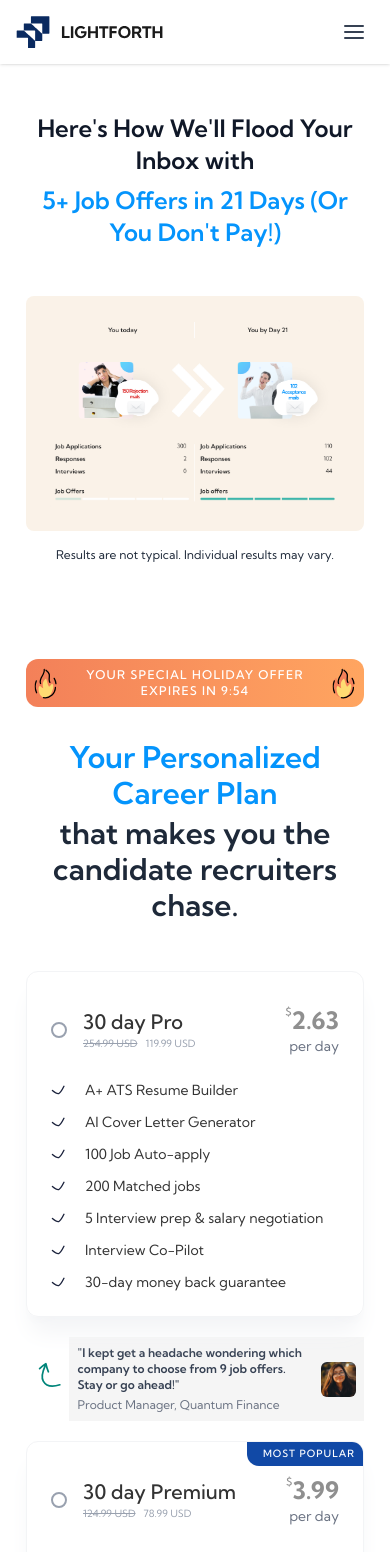
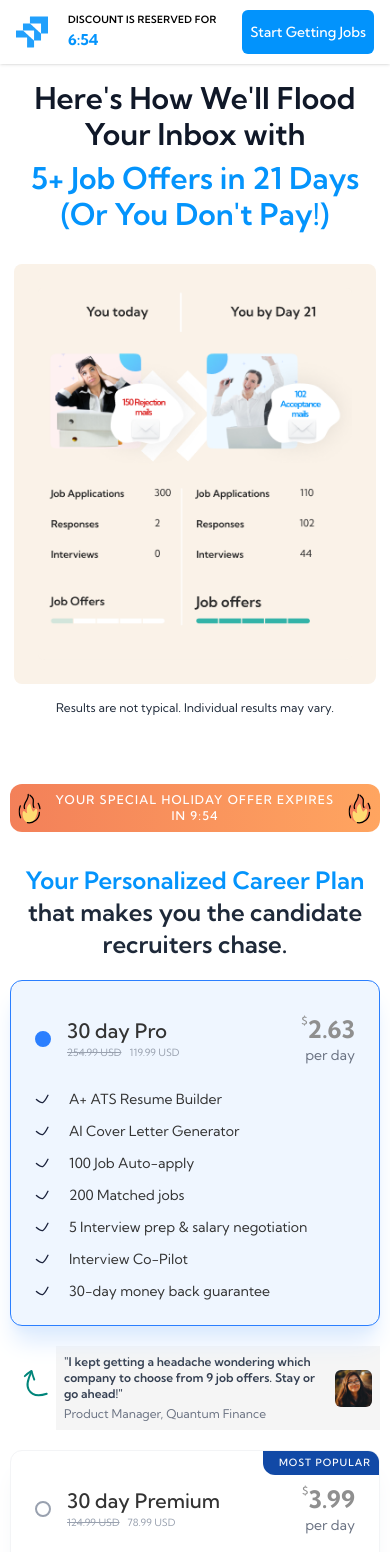
Before and after one commit to lightforth-org/marketing, a Next.js app: page / in a window 390 px wide. Shown: the top 1552 px of the page. Built offline with nearby package versions, Linux system fonts and the light colour scheme.

Commit message:
feat:made pricing plan clickable

```diff
--- a/app/globals.css
+++ b/app/globals.css
@@ -59,3 +59,17 @@ body {
     padding: 0 10px;
   }
 }
+
+@keyframes ping {
+  90%,
+  100% {
+    transform: scale(1.8);
+    opacity: 0;
+  }
+}
+
+@keyframes pulse {
+  50% {
+    opacity: 0.4;
+  }
+}
--- a/app/page.tsx
+++ b/app/page.tsx
@@ -38,7 +38,7 @@ export default function Home() {
         <PricingWithTestimonials
           heading="Get 5+ job offers in 21 days."
           subHeading="Cancel when you feel like it."
-          tagColor="#00857A"
+          tagColor="#1149A6"
         />
       </main>
       <Footer />
--- a/components/hero.tsx
+++ b/components/hero.tsx
@@ -3,22 +3,30 @@ import Image from "next/image";
 
 const HeroSection = () => {
   return (
-    <div className="pt-28 pb-12 md:py-16 lg:pt-32 lg:pb-20">
-      <div className="max-w-7xl mx-auto px-4 sm:px-6 lg:px-8">
+    <div className="pt-20 pb-5 md:py-16 lg:pt-32 lg:pb-20">
+      <div className="md:max-w-7xl mx-auto px-1 sm:px-6 lg:px-8">
         <div className="text-center">
-          <h1 className="text-2xl md:text-3xl lg:text-4xl font-semibold text-gray-900 mb-2">
+          <h1 className="text-3xl md:text-3xl lg:text-4xl font-semibold text-gray-900 mb-2">
             Here&apos;s How We&apos;ll Flood Your Inbox with
           </h1>
-          <h2 className="text-2xl md:text-3xl lg:text-4xl font-semibold text-[#0494FC] mb-8">
+          <h2 className="text-3xl md:text-3xl lg:text-4xl font-semibold text-[#0494FC] mb-8">
             5+ Job Offers in 21 Days (Or You Don&apos;t Pay!)
           </h2>
 
-          <div className="bg-[#FAF2E8] rounded-lg p-6 max-w-4xl mx-auto mt-12">
+          <div className="bg-[#FAF2E8] rounded-lg p-6 max-w-4xl mx-auto mt-5 lg:mt-12">
             <Image
               src="/images/hero-value.png"
               alt="Value Bump Image"
               width={856}
               height={553}
+              className="hidden md:block"
+            />
+            <Image
+              src="/images/hero-value-mobile.png"
+              alt="Value Bump Image"
+              width={350}
+              height={414}
+              className="block md:hidden"
             />
           </div>
         </div>
--- a/components/navbar.tsx
+++ b/components/navbar.tsx
@@ -1,18 +1,14 @@
 "use client";
-import React, { useState } from "react";
+import Image from "next/image";
 import Link from "next/link";
-import Image from "next/image";
-import { FiMenu, FiX } from "react-icons/fi";
 import CountdownTimer from "./timer";
 
 const Navbar = ({ onClickScroll }: { onClickScroll: () => void }) => {
-  const [isMenuOpen, setIsMenuOpen] = useState(false);
-
   return (
     <nav className="bg-white fixed top-0 left-0  z-50 w-full  shadow-sm">
       <div className="mx-auto px-4 sm:px-6 lg:px-18">
-        <div className="flex justify-between h-16">
-          <div className="flex gap-x-24">
+        <div className="flex justify-between gap-x-1 lg:gap-x-0 h-16">
+          <div className="flex gap-x-5 lg:gap-x-24 items-center">
             <div className="flex items-center">
               <div className="flex-shrink-0">
                 <Link href="/">
@@ -20,74 +16,62 @@ const Navbar = ({ onClickScroll }: { onClickScroll: () => void }) => {
                     <Image
                       src="/images/logo.svg"
                       alt="Lightforth Logo"
+                      width={25}
+                      height={24}
+                      className="h-8 w-auto hidden lg:block"
+                    />
+                  </div>
+                </Link>
+              </div>
+              <div className="">
+                <Link href="/">
+                  <div className="h-8 w-auto cursor-pointer">
+                    <Image
+                      src="/images/logo-sm.svg"
+                      alt="Lightforth Logo small"
                       width={120}
                       height={32}
-                      className="h-8 w-auto"
+                      className="h-8 w-auto block lg:hidden"
                     />
                   </div>
                 </Link>
               </div>
             </div>
 
-            <div className="hidden md:flex items-center">
-              <div className="flex flex-row items-center space-x-2">
-                <div className="text-sm font-semibold text-black tracking-wide">
-                  DISCOUNT IS RESERVED FOR
-                </div>
-                <div className="text-[#0494FC] text-lg font-bold">
-                  <CountdownTimer durationInMinutes={7} />
-                </div>
+            <div className="inline-flex flex-col items-start lg:flex-row lg:items-center gap-x-1">
+              <div className="text-[10px] lg:text-sm font-semibold text-black tracking-wide">
+                DISCOUNT IS RESERVED FOR
+              </div>
+              <div className="text-[#0494FC] text-md lg:text-lg font-bold">
+                <CountdownTimer durationInMinutes={7} />
               </div>
             </div>
           </div>
 
-          <div className="flex items-center md:w-md">
-            <div className="w-full hidden md:block">
+          <div className="flex justify-center items-center md:w-md">
+            <div className="w-full">
               <button
-                className="w-full bg-[#0494FC] hover:bg-[#0494FC]/90 text-white font-medium text-sm  py-3 px-14 cursor-pointer rounded-md transition duration-300"
+                className="relative w-full text-nowrap bg-[#0494FC] hover:bg-[#0494FC]/90 text-white font-medium text-sm py-3 px-2 lg:px-14 cursor-pointer rounded-md transition duration-300 overflow-hidden"
                 onClick={onClickScroll}
               >
-                Start Getting Jobs
-              </button>
-            </div>
+                <span className="relative z-10">Start Getting Jobs</span>
 
-            {/* Mobile menu button */}
-            <div className="md:hidden flex items-center">
-              <button
-                onClick={() => setIsMenuOpen(!isMenuOpen)}
-                className="inline-flex items-center justify-center p-2 rounded-md text-gray-700 hover:text-gray-900 hover:bg-gray-100 focus:outline-none"
-              >
-                <span className="sr-only">Open main menu</span>
-                {isMenuOpen ? (
-                  <FiX className="block h-6 w-6" />
-                ) : (
-                  <FiMenu className="block h-6 w-6" />
-                )}
+                {/* Optimized ping animation */}
+                <span
+                  className="absolute inset-0 rounded-md bg-[#0494FC] opacity-40
+    animate-[ping_1.5s_cubic-bezier(0,0,0.2,1)_infinite] scale-90"
+                ></span>
+
+                {/* Optimized pulse animation */}
+                <span
+                  className="absolute -inset-0.5 rounded-lg bg-[#0494FC]/20
+    animate-[pulse_2s_cubic-bezier(0.4,0,0.6,1)_infinite] blur-[2px]"
+                ></span>
               </button>
             </div>
           </div>
         </div>
       </div>
-
-      {/* Mobile menu, show/hide based on menu state */}
-      {isMenuOpen && (
-        <div className="md:hidden bg-white shadow-lg">
-          <div className="px-2 pt-2 pb-3 space-y-3">
-            <div className="flex flex-col items-center justify-center">
-              <div className="text-sm font-medium text-gray-700">
-                DISCOUNT IS RESERVED FOR
-                <CountdownTimer durationInMinutes={7} className="pl-2" />
-              </div>
-              <button
-                className="mt-3 w-full bg-[#0494FC] hover:bg-[#0494fc]/90 cursor-pointer text-white font-medium py-2 px-4 rounded transition duration-300"
-                onClick={onClickScroll}
-              >
-                Start Getting Jobs
-              </button>
-            </div>
-          </div>
-        </div>
-      )}
     </nav>
   );
 };
--- a/components/pricing/pricing-plan.tsx
+++ b/components/pricing/pricing-plan.tsx
@@ -8,6 +8,8 @@ const PricingPlan = ({
   newPrice,
   tagColor = "#FFB800",
   features = [],
+  isSelected,
+  onClick,
 }: {
   type: string;
   perDay: string;
@@ -16,8 +18,17 @@ const PricingPlan = ({
   isPopular?: boolean;
   tagColor: string;
   features: string[];
+  isSelected: boolean;
+  onClick: () => void;
 }) => (
-  <div className=" p-6 relative border border-gray-100 rounded-xl overflow-hidden shadow-xl shadow-gray-100">
+  <div
+    onClick={onClick}
+    className={`p-6 relative border rounded-xl overflow-hidden shadow-xl cursor-pointer transition-all duration-300 ${
+      isSelected
+        ? "border-blue-500 shadow-blue-100 bg-blue-50"
+        : "border-gray-100 shadow-gray-100 hover:border-gray-300"
+    }`}
+  >
     {isPopular && (
       <div className="absolute top-0 -right-2 flex justify-center">
         <div
@@ -32,7 +43,11 @@ const PricingPlan = ({
     <div className="flex justify-between items-center mt-2 mb-6">
       <div>
         <div className="flex items-center gap-x-2">
-          <div className="h-4 w-4 rounded-full border-2 border-gray-400 mr-2"></div>
+          <div
+            className={`h-4 w-4 rounded-full border-2 ${
+              isSelected ? "border-blue-500 bg-blue-500" : "border-gray-400"
+            } mr-2`}
+          ></div>
           <div>
             <h3 className="font-medium text-xl">{type}</h3>
             <p className="text-[10px] text-gray-400 space-x-2">
--- a/components/pricing/pricing-with-testimonials.tsx
+++ b/components/pricing/pricing-with-testimonials.tsx
@@ -1,3 +1,4 @@
+import { useState } from "react";
 import SpecialOffer from "../special-offer";
 import PricingPlan from "./pricing-plan";
 import Testimonial from "./testimonial";
@@ -11,6 +12,8 @@ const PricingWithTestimonials = ({
   subHeading: string;
   tagColor: string;
 }) => {
+  const [selectedPlan, setSelectedPlan] = useState<string>("Pro");
+
   // Features for Pro plan
   const proFeatures = [
     "A+ ATS Resume Builder",
@@ -35,16 +38,15 @@ const PricingWithTestimonials = ({
 
   return (
     <div className="bg-white py-12 md:py-16">
-      <div className="max-w-4xl mx-auto px-4 sm:px-6 lg:px-8">
-        {/* Holiday Offer Banner */}
-        <SpecialOffer />
-
+      {/* Holiday Offer Banner */}
+      <SpecialOffer />
+      <div className="md:max-w-4xl mx-auto sm:px-6 lg:px-8">
         {/* Headline */}
-        <div className="text-center mb-12">
-          <h2 className="text-3xl md:text-4xl font-semibold text-[#0494FC] mb-1">
+        <div className="text-center mb-5 lg:mb-12">
+          <h2 className="text-2xl md:text-4xl font-semibold text-[#0494FC] lg:mb-1">
             {heading}
           </h2>
-          <p className="text-3xl md:text-4xl font-semibold text-gray-800">
+          <p className="text-2xl md:text-4xl font-semibold text-gray-800">
             {subHeading}
           </p>
         </div>
@@ -60,15 +62,18 @@ const PricingWithTestimonials = ({
               newPrice="119.99 USD"
               features={proFeatures}
               tagColor={tagColor}
+              isSelected={selectedPlan === "Pro"}
+              onClick={() => setSelectedPlan("Pro")}
             />
             <Testimonial
-              quote='"I kept get a headache wondering which company to choose from 9 job offers. Stay or go ahead!"'
+              quote='"I kept getting a headache wondering which company to choose from 9 job offers. Stay or go ahead!"'
               role="Product Manager"
               company="Quantum Finance"
               imageSrc="/images/female.png"
             />
           </div>
 
+          {/* Premium Plan */}
           <div className="w-full space-y-5">
             <PricingPlan
               type="30 day Premium"
@@ -78,22 +83,16 @@ const PricingWithTestimonials = ({
               isPopular={true}
               features={premiumFeatures}
               tagColor={tagColor}
+              isSelected={selectedPlan === "Premium"}
+              onClick={() => setSelectedPlan("Premium")}
             />
             <Testimonial
-              quote='"I got 9 job offers but I needed a salary higher than $200K/year. This was the plan that gave me that"'
+              quote='"I got 9 job offers but I needed a salary higher than $200K/year. This was the plan that gave me that."'
               role="Chief Marketing Officer"
               company="Chase"
               imageSrc="/images/male.png"
             />
           </div>
-          {/* Premium Plan */}
-        </div>
-
-        {/* Testimonials */}
-        <div className="mt-8 flex flex-col md:flex-row gap-4">
-          {/* Testimonial 1 */}
-
-          {/* Testimonial 2 */}
         </div>
 
         {/* CTA Button */}
@@ -107,7 +106,7 @@ const PricingWithTestimonials = ({
         </div>
 
         {/* Fine Print */}
-        <div className="mt-8 text-xs text-gray-300 text-center ">
+        <div className="mt-8 text-xs text-gray-300 text-center">
           <p>
             By continuing, you agree to pay 78.99USD for your plan and agree
             that if you don&apos;t cancel at least 6 days prior to the end of
--- a/components/testimonials.tsx
+++ b/components/testimonials.tsx
@@ -1,9 +1,10 @@
 "use client";
-import React, { useState, useEffect } from "react";
+import React, { useState } from "react";
 import { FiArrowLeft, FiArrowRight } from "react-icons/fi";
 
 // Sample testimonial data
-const allTestimonials = [
+const testimonialSlides = [
+  [
     {
       quote:
         "I went from ZERO responses to 5 interviews in just 14 days. I didn't even have to apply myself!",
@@ -24,10 +25,12 @@ const allTestimonials = [
     },
     {
       quote:
-      "Not just 4 job offers, but two above $150k/year. The highest I had ever done was $60k/year with 7 years of experience.",
+        "Not just 4 job offers, but two above $150k/year. To share, the highest I had ever done was $60k/year with 7 years experience.",
       name: "Shawna Piper",
       title: "Public Health Analyst",
     },
+  ],
+  [
     {
       quote:
         "After six months of job searching, I found my dream role in just two weeks using LightForth.",
@@ -52,39 +55,19 @@ const allTestimonials = [
       name: "Aisha Johnson",
       title: "UX Designer",
     },
+  ],
 ];
 
 const TestimonialCarousel = () => {
   const [currentSlide, setCurrentSlide] = useState(0);
-  const [testimonialsPerSlide, setTestimonialsPerSlide] = useState(4); // Default for desktop
 
-  // Update testimonials per slide based on screen size
-  useEffect(() => {
-    const updateSlides = () => {
-      setTestimonialsPerSlide(window.innerWidth < 640 ? 1 : 4);
-    };
-
-    updateSlides();
-    window.addEventListener("resize", updateSlides);
-    return () => window.removeEventListener("resize", updateSlides);
-  }, []);
-
-  // Group testimonials based on the current layout
-  const groupedTestimonials = [];
-  for (let i = 0; i < allTestimonials.length; i += testimonialsPerSlide) {
-    groupedTestimonials.push(
-      allTestimonials.slice(i, i + testimonialsPerSlide)
-    );
-  }
-
-  // Navigation handlers
   const nextSlide = () => {
-    setCurrentSlide((prev) => (prev + 1) % groupedTestimonials.length);
+    setCurrentSlide((prev) => (prev + 1) % testimonialSlides.length);
   };
 
   const prevSlide = () => {
     setCurrentSlide((prev) =>
-      prev === 0 ? groupedTestimonials.length - 1 : prev - 1
+      prev === 0 ? testimonialSlides.length - 1 : prev - 1
     );
   };
 
@@ -92,6 +75,7 @@ const TestimonialCarousel = () => {
     <div className="w-full py-20 px-4 sm:px-6 lg:px-8 bg-white">
       <div className="max-w-7xl mx-auto text-center">
         {/* Heading */}
+
         <h2 className="text-3xl md:text-3xl lg:text-4xl font-semibold text-gray-900">
           What Our Users Are Saying
         </h2>
@@ -106,10 +90,8 @@ const TestimonialCarousel = () => {
         <div className="relative">
           {/* Testimonials Grid */}
           <div className="transition-all duration-300 ease-in-out">
-            <div
-              className={`grid gap-4 md:gap-6 grid-cols-1 sm:grid-cols-2 md:grid-cols-3 lg:grid-cols-4 `}
-            >
-              {groupedTestimonials[currentSlide].map((testimonial, index) => (
+            <div className="grid grid-cols-1 sm:grid-cols-2 lg:grid-cols-4 gap-4 md:gap-6">
+              {testimonialSlides[currentSlide].map((testimonial, index) => (
                 <div
                   key={index}
                   className="bg-white p-4 md:p-6 space-y-5 rounded-lg flex flex-col"
@@ -161,7 +143,7 @@ const TestimonialCarousel = () => {
 
         {/* Pagination Dots */}
         <div className="flex justify-center mt-8 space-x-2">
-          {groupedTestimonials.map((_, index) => (
+          {testimonialSlides.map((_, index) => (
             <button
               key={index}
               onClick={() => setCurrentSlide(index)}
```
Also changed, not shown: public/images/hero-value-mobile.png (added), public/images/logo-sm.svg (added). Lines whose indentation alone changed are shown as unchanged.
